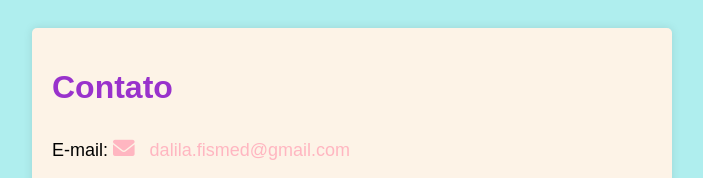
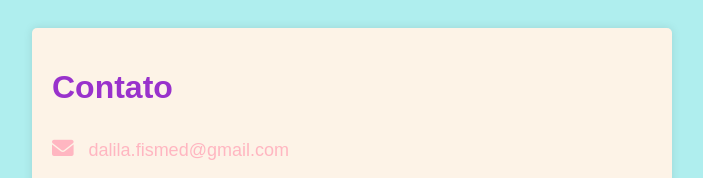
Before and after one commit to defDalila/DadosParaContato, a plain HTML site: page index.html in a window 1280 px wide. Shown: the top 178 px of the page, without its empty margins (288-991 px from the left). Drawn offline with Linux system fonts and the light colour scheme.

Commit message:
Atualiza email

```diff
--- a/index.html
+++ b/index.html
@@ -62,7 +62,7 @@
     <div class="container">
         <h1>Contato </h1>
         <ul>
-            <li>E-mail:  <a href="mailto:dalila.fismed@gmail.com"><i class="fas fa-envelope"></i>
+            <li><a href="mailto:dalila.fismed@gmail.com"><i class="fas fa-envelope"></i>
                     dalila.fismed@gmail.com</a></li>
             <li>Redes Sociais:  <a href="https://www.linkedin.com/in/defdalila/" target="_blank"><i
                         class="fab fa-linkedin"></i></a> <a href="https://www.instagram.com/defdalila/" target="_blank"><i
```
